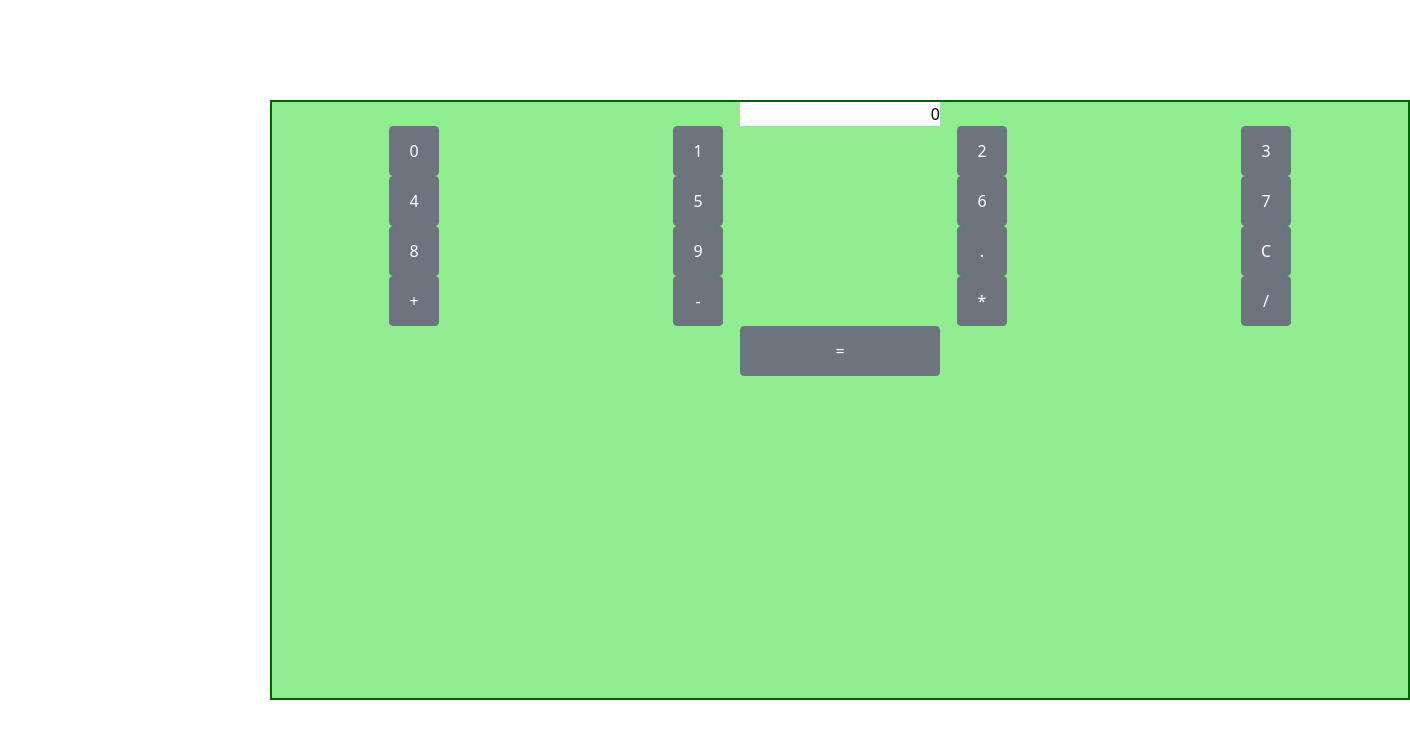
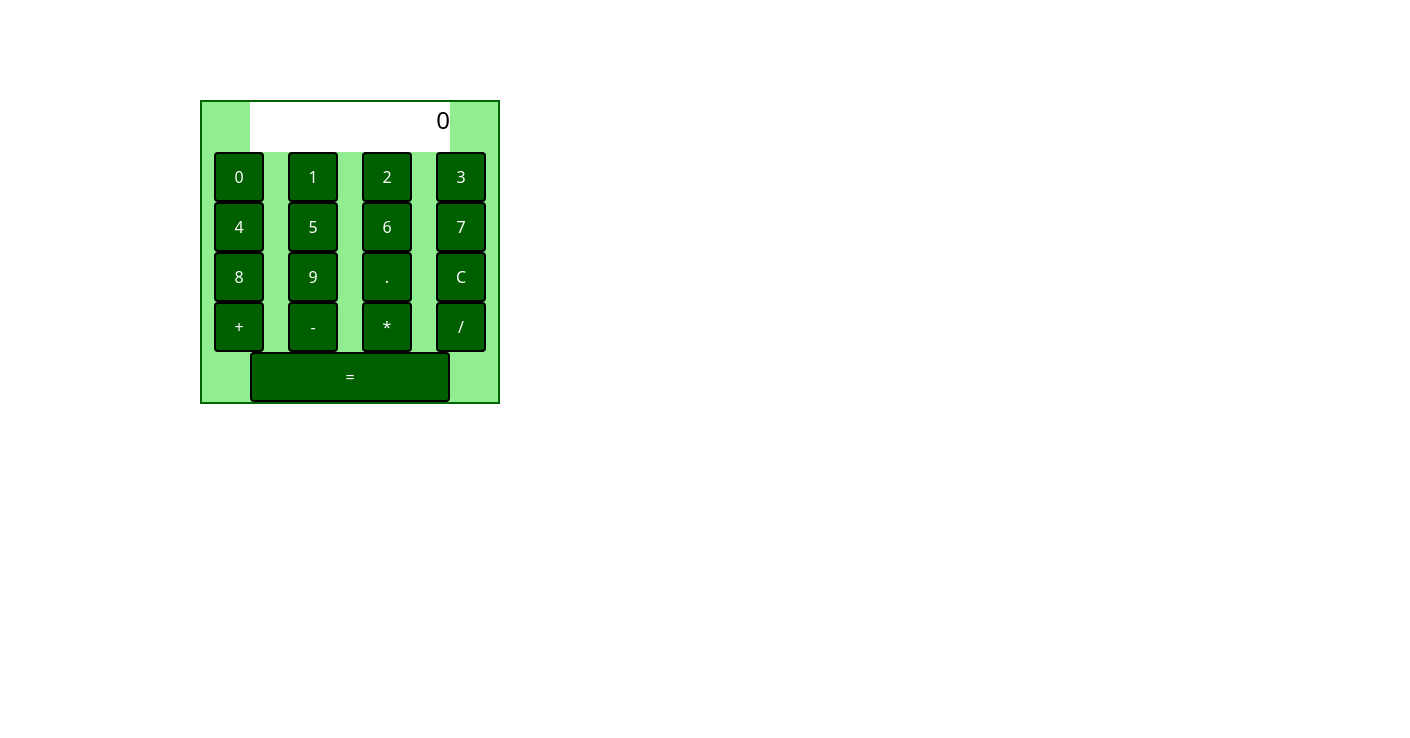
Before and after one commit to raivydassimenas/calculator, a React (Create React App) app: page / in a window 1280 px wide. Shown: the top 738 px of the page, 1410 px wide, since content can reach past the window. Built offline with nearby package versions, Linux system fonts and the light colour scheme.

Commit message:
react-bootstrap refactoring

```diff
--- a/package.json
+++ b/package.json
@@ -9,9 +9,9 @@
     "bootstrap": "^5.1.3",
     "nodemon": "^2.0.15",
     "react": "^17.0.2",
+    "react-bootstrap": "^2.1.2",
     "react-dom": "^17.0.2",
     "react-scripts": "5.0.0",
-    "reactstrap": "^9.0.1",
     "web-vitals": "^2.1.0"
   },
   "scripts": {
--- a/public/index.html
+++ b/public/index.html
@@ -32,5 +32,7 @@
       To begin the development, run `npm start` or `yarn start`.
       To create a production bundle, use `npm run build` or `yarn build`.
     -->
+
+    <script src="https://cdn.freecodecamp.org/testable-projects-fcc/v1/bundle.js"></script>
   </body>
 </html>
--- a/src/App.css
+++ b/src/App.css
@@ -1,11 +1,12 @@
 .App {
   text-align: center;
+  position: relative;
+  height: 600px;
+  width: 300px;
 }
 
 .container {
   position: relative;
-  width: 250px;
-  height: 600px;
   border: 2px solid #006400;
   margin: auto;
   top: 100px;
@@ -16,12 +17,14 @@
 }
 
 .btn {
+  position: relative;
   background-color: #006000;
   color: #ffffff;
   width: 50px;
   height: 50px;
   text-align: center;
   margin: auto;
+  border: 2px solid #000000;
 }
 
 #equals {
@@ -29,8 +32,11 @@
 }
 
 #display {
+  position: relative;
   width: 200px;
+  height: 50px;
   text-align: right;
+  font-size: 150%;
   background-color: #ffffff;
   color: #000000;
   margin: auto;
```
Also changed, not shown: src/App.js (+5 -2 lines), 1 other file (tests, documents, lock files or other folders).
